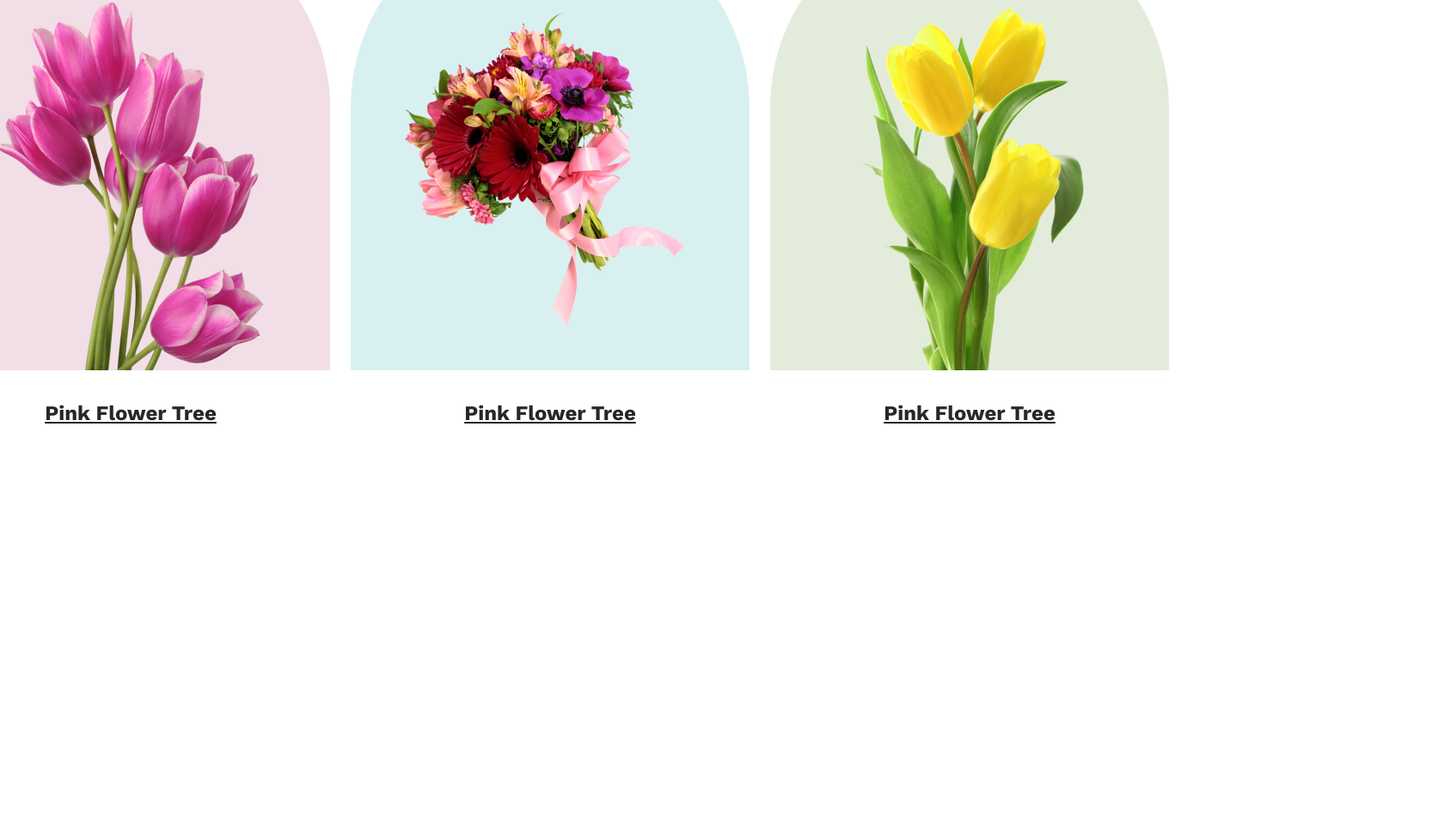
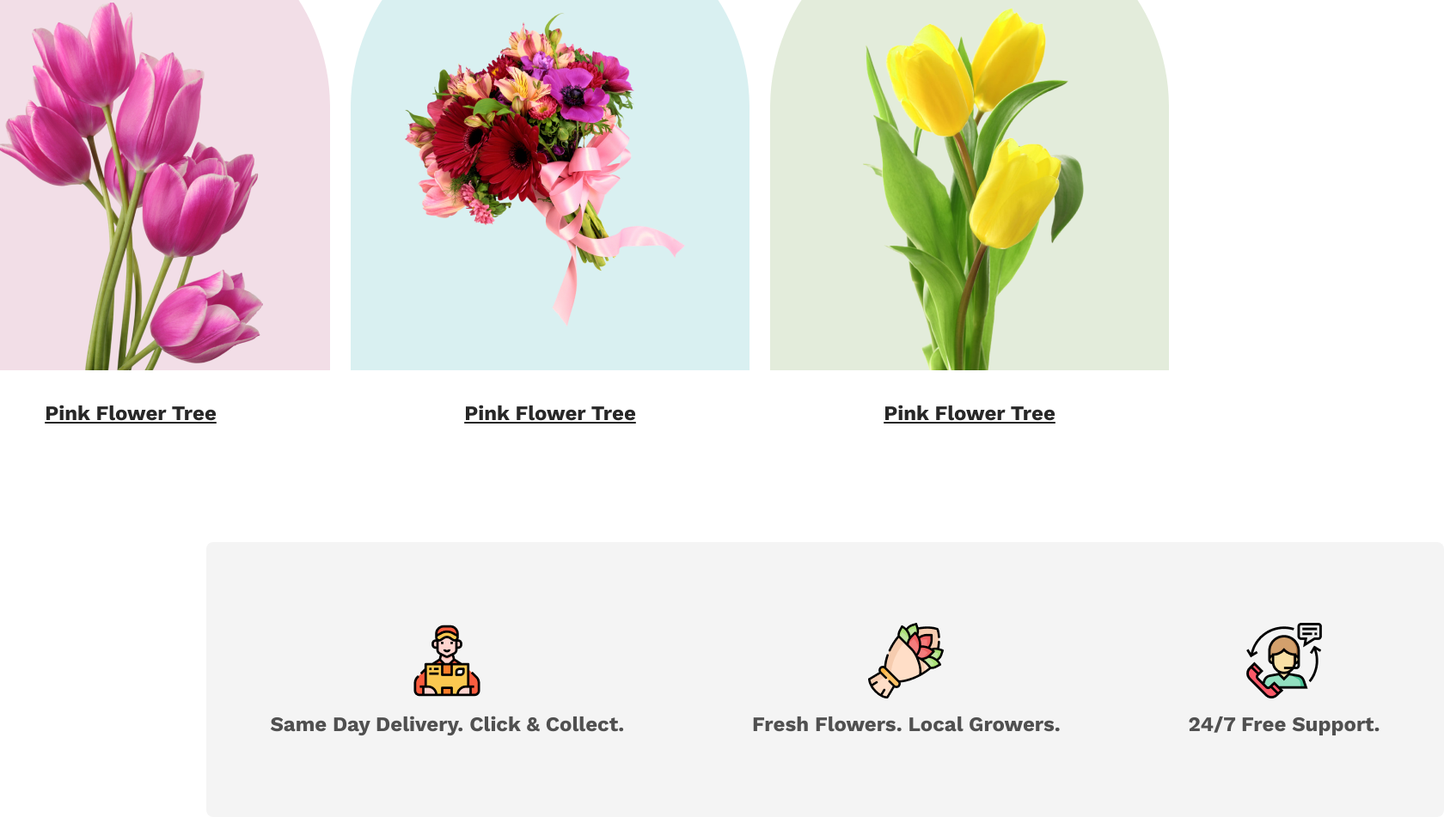
Before and after one commit to tamzid74/flower-shop-website, a plain HTML site: page index.html in a window 1280 px wide. Shown: the part 1150-2101 px from the top of the page at 86% size, 1680 px wide, since content can reach past the window. Before the commit the page ends 1645 px from the top, so only its background shows below. Drawn offline with nearby package versions, Linux system fonts and the light colour scheme.

Commit message:
icon file done

```diff
--- a/index.html
+++ b/index.html
@@ -50,9 +50,26 @@
                         <h1 class="flower-title">Pink Flower Tree</h1>
                     </div>
 
+                </div>
             </div>
+         </section>
 
+         <!--icon section start -->
 
+         <section>
+            <div class="icon-container">
+                <div class="icons">
+                    <img src="images/Group 57.png" alt="">
+                    <h1>Same Day Delivery. Click & Collect.</h1>
+                </div>
+                <div class="icons">
+                    <img src="images/Group 58.png" alt="">
+                    <h1>Fresh Flowers. Local Growers.</h1>
+                </div>
+                <div class="icons">
+                    <img width="88px" src="images/Group 59.png" alt="">
+                    <h1>24/7 Free Support.</h1>
+                </div>
             </div>
 
          </section>
--- a/style.css
+++ b/style.css
@@ -127,6 +127,7 @@ body {
     justify-content: center;
     gap: 24px;
     margin-top: 48px;
+    margin-bottom: 200px;
 }
 
 .flower-title {
@@ -135,4 +136,28 @@ body {
     font-weight: 700;
     text-decoration-line: underline;
     margin-top: 32px;
+
 }
+
+/* icon container style */
+
+.icon-container {
+    width: 1440px;
+    height: 320px;
+    border-radius: 8px;
+    background: rgba(39, 39, 39, 0.05);
+    display: flex;
+    justify-content: space-around;
+    align-items: center;
+    text-align: center;
+    margin-left: 240px;
+}
+
+
+
+.icon-container h1 {
+    color: rgba(39, 39, 39, 0.80);
+    font-size: 24px;
+    font-weight: 600;
+    margin-top: 12px;
+}
```
